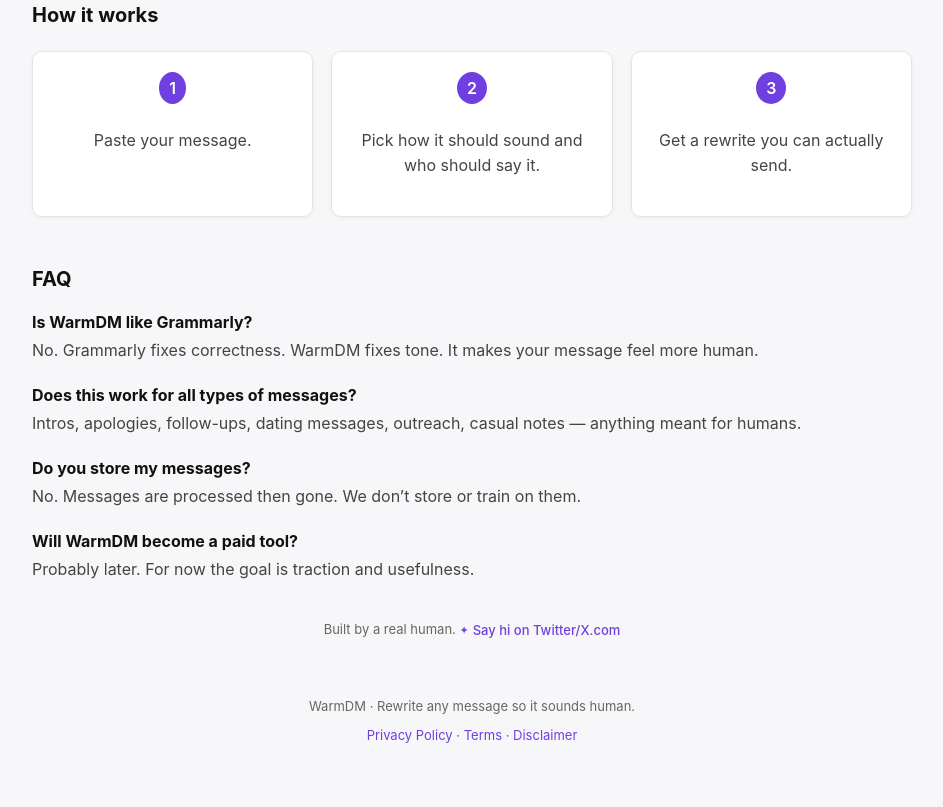
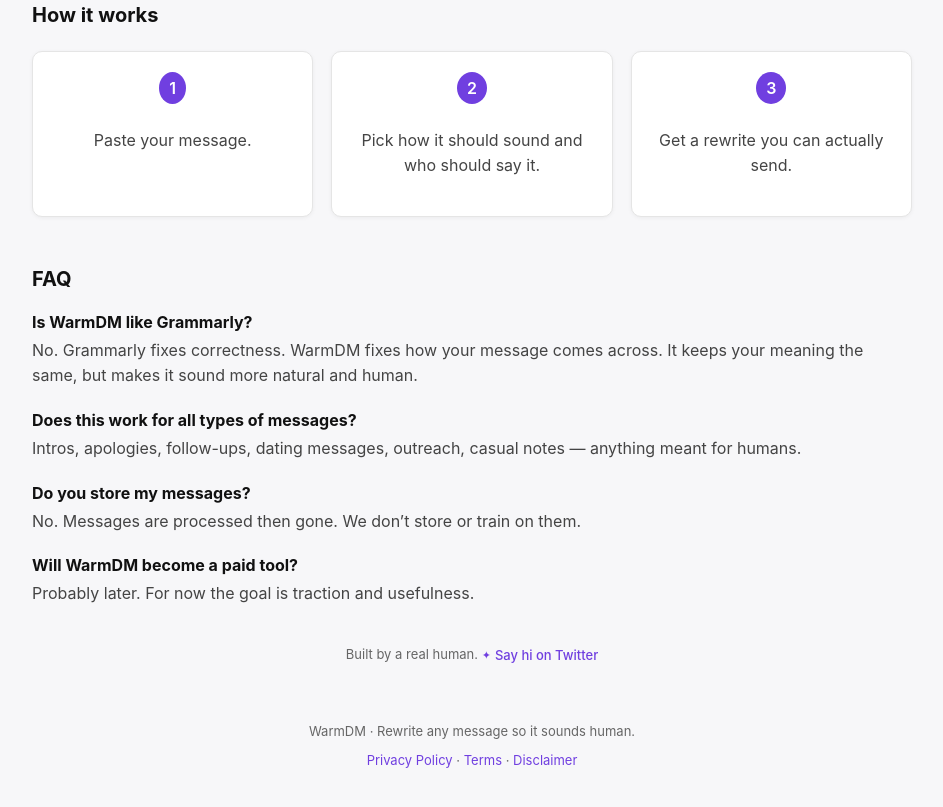
Before and after one commit to sogregory/warmdm, a website: page public/index.html in a window 1280 px wide. Shown: the part 1357-2164 px from the top of the page, without its empty margins (168-1111 px from the left). Drawn offline with Linux system fonts and the light colour scheme.

Commit message:
FAQ update

```diff
--- a/public/index.html
+++ b/public/index.html
@@ -198,7 +198,8 @@
 
         <div class="faq-item">
           <h4>Is WarmDM like Grammarly?</h4>
-          <p>No. Grammarly fixes correctness. WarmDM fixes tone. It makes your message feel more human.</p>
+          <p>No. Grammarly fixes correctness. WarmDM fixes how your message comes across.
+            It keeps your meaning the same, but makes it sound more natural and human.</p>
         </div>
 
         <div class="faq-item">
@@ -223,7 +224,7 @@
     Built by a real human.
     <a href="https://x.com/gomichaels" target="_blank" rel="noopener" class="founder-twitter-link">
     <span class="twitter-icon">✦</span>
-    Say hi on Twitter/X.com
+    Say hi on Twitter
     </a>
     </div>
 
```
